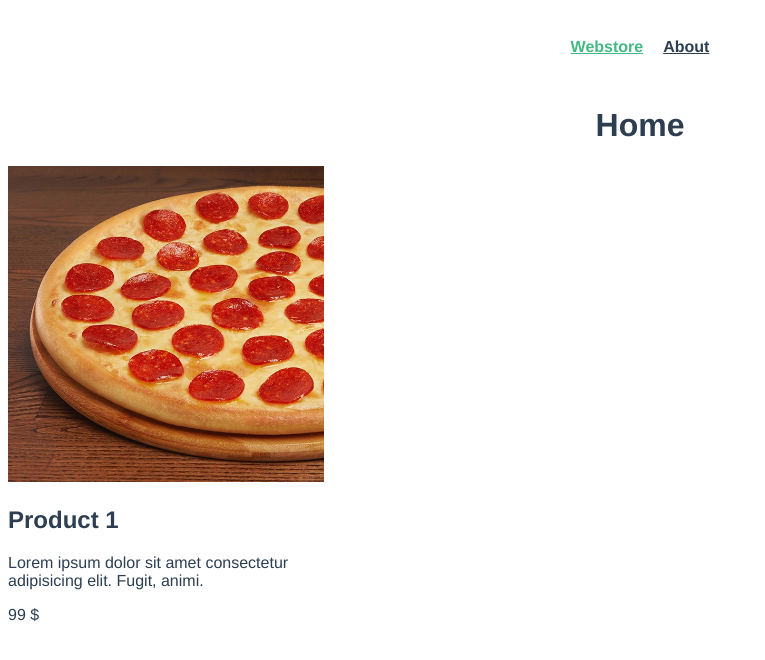
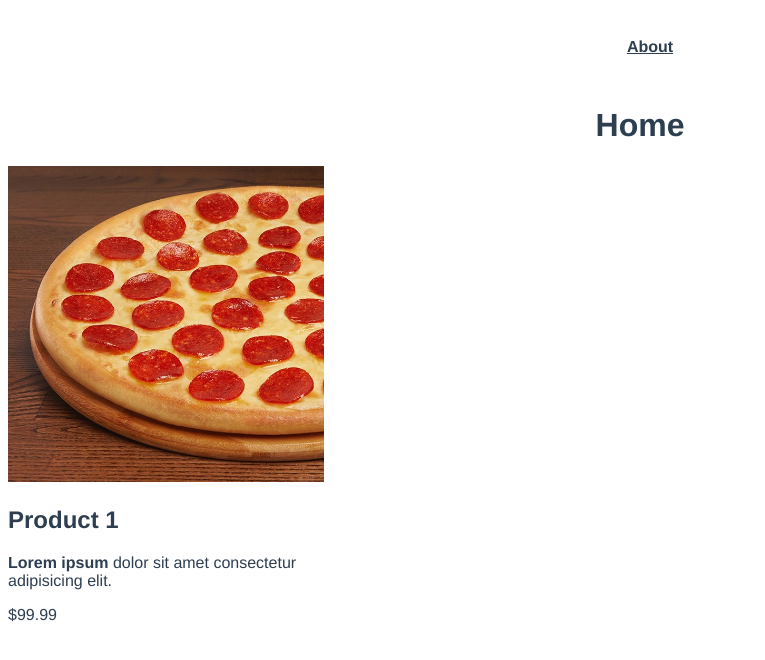
Before and after one commit to stoled/webstore, a Vue app: page / in a window 1280 px wide. Shown: the top 660 px of the page, without its empty margins (0-765 px from the left). Built offline with nearby package versions, Linux system fonts and the light colour scheme.

Commit message:
format product data

```diff
--- a/src/App.vue
+++ b/src/App.vue
@@ -10,20 +10,7 @@
 
 <script>
 export default {
-  data() {
-    return {
-      brand: "Webstore",
-      roduct: {
-        id: 1,
-        title: "Product 1",
-        description:
-          "Lorem ipsum dolor sit amet consectetur adipisicing elit. Fugit, animi.",
-        price: 99,
-        image: 'assets/images/product-1.png'
-      }
-    };
-  }
-};
+}
 </script>
 
 <style lang="scss">
--- a/src/views/Home.vue
+++ b/src/views/Home.vue
@@ -8,8 +8,8 @@
       </figure>
       <div>
         <h2 v-text="product.title"></h2>
-        <p v-text="product.description"></p>
-        <p v-text="product.price + ' $'" class="price"></p>
+        <p v-html="product.description"></p>
+        <p>{{ product.price | formatPrice }}</p>
       </div>
     </div>
   </div>
@@ -23,11 +23,17 @@ export default {
         id: 1,
         title: "Product 1",
         description:
-          "Lorem ipsum dolor sit amet consectetur adipisicing elit. Fugit, animi.",
-        price: 99,
+          "<b>Lorem ipsum</b> dolor sit amet consectetur adipisicing elit.",
+        price: 99.99,
+        // image: "./images/product-1.png"
         image: require("@/assets/images/product-1.png")
       }
     };
+  },
+  filters: {
+    formatPrice: function(price) {
+      return "$" + price;
+    }
   }
 };
 </script>
@@ -35,6 +41,7 @@ export default {
 <style lang="scss">
 .product {
   width: 25%;
+  min-width: 200px;
   text-align: left;
   figure {
     margin: 0;
```
